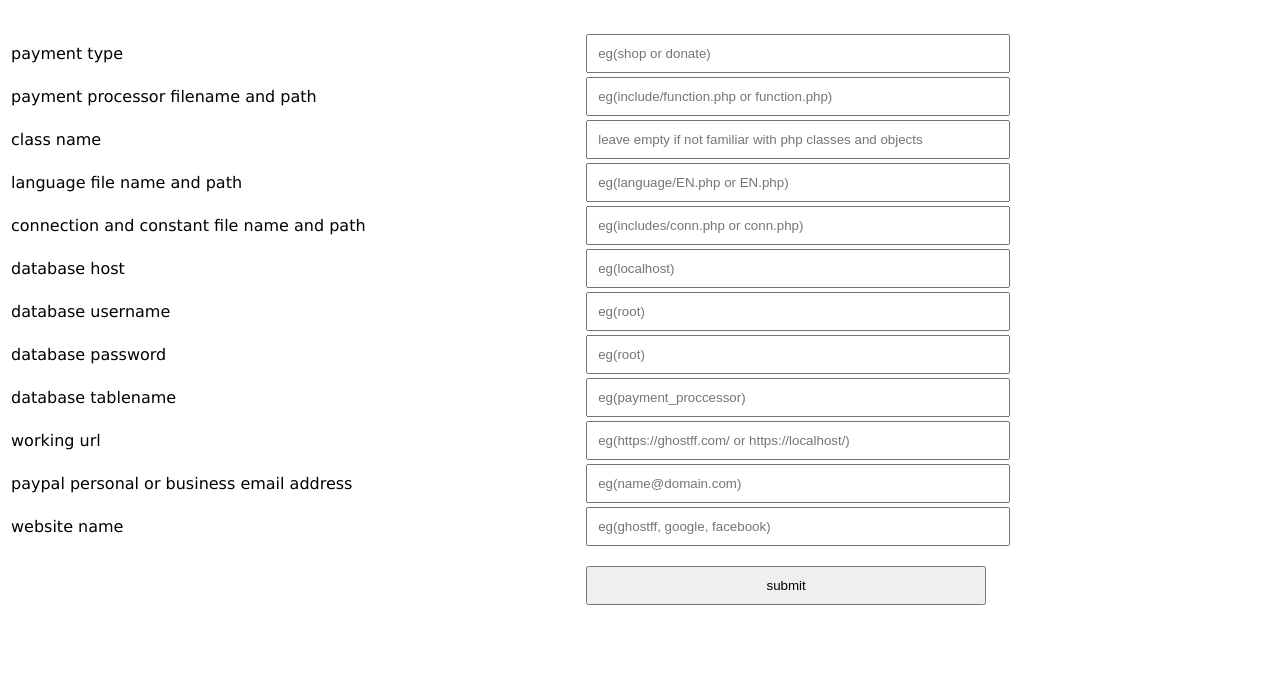
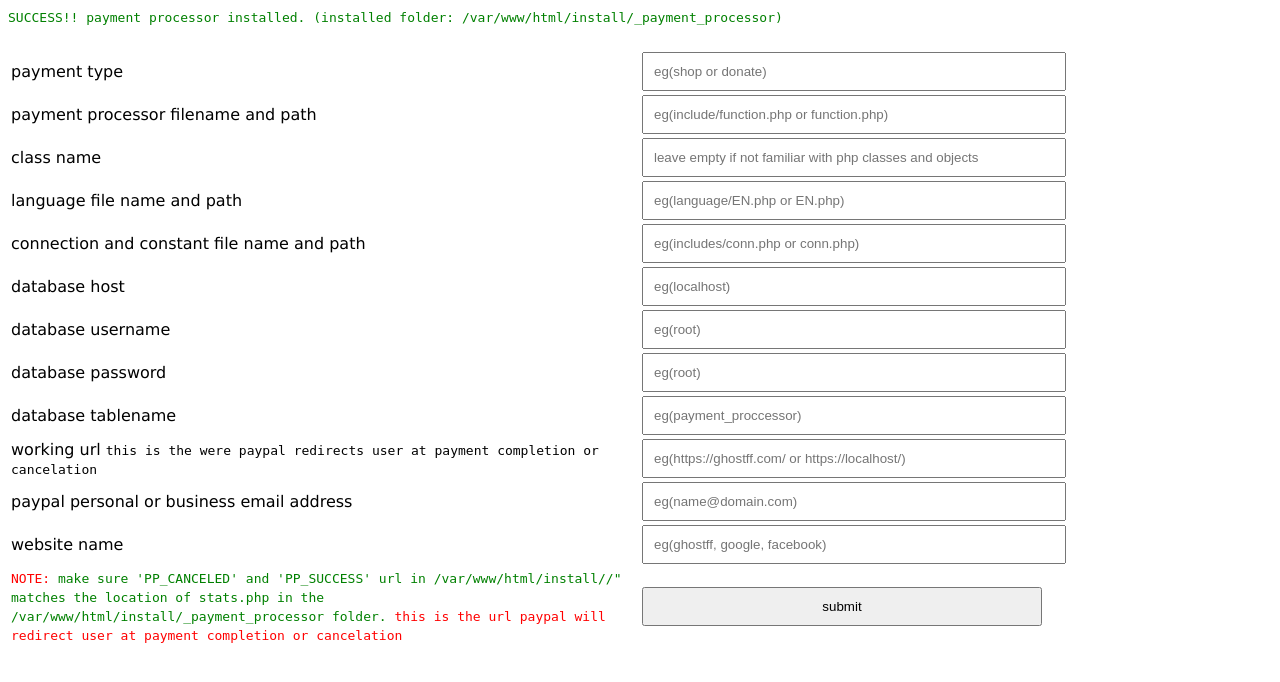
Before and after one commit to Ghostff/php_paypal_payment_processor, a PHP site: page /install/index.php in a window 1280 px wide. Shown: the top 682 px of the page. Run offline with PHP 8.4, Linux system fonts and the light colour scheme.

Commit message:
update: v1.0

```diff
--- a/install/index.php
+++ b/install/index.php
@@ -23,9 +23,10 @@
 		}
 		$m++;
 	}
-	if($err === 0)
+	require_once('sql.php');//make database and tables
+	if($err === 0 && $new_error == false)
 	{
-		$dir = 'rendered_'.$data[0].'_payment_processor_folder';
+		$dir = 'rendered_'.$data[0].'_payment_processor';
 		if(is_dir($dir))
 			@unlink($dir);
 		@mkdir($dir);
@@ -47,6 +48,7 @@
 						mkdir($new_dir);
 				}
 			}
+			$folder = str_replace('//', '/', $folder);
 			return true;
 		};
 
@@ -63,38 +65,39 @@
 			}
 
 		};
-		$file_cont = str_replace(array('%m0%', '%m00%', '%m1%', '%m2%', '%m3%'), array('<?php', '?>', $data[1], $data[2], $data[10]),
+		$data[2] = (trim($data[2]) == false)? $data[0]:$data[2];
+		$file_cont = str_replace(array('%m0%', '%m00%', '%m1%', '%m2%'), array('<?php', '?>', $data[1], $data[2]),
 								base64_decode(file_get_contents($data[0].'.index.txt')));
 		file_put_contents($dir.'/index.php',  $file_cont);//make index file
-		//dubuger: file_put_contents($dir.'/index.php',  base64_decode(file_get_contents($data[0].'.index.txt')));
+		//file_put_contents($dir.'/index.php',  base64_decode(file_get_contents($data[0].'.index.txt'))); dubuger: index.index
 		if($fileamke($data[1], $folder)){
 			//make function file
 			$file_cont = str_replace(array('%m0%', '%m00%', '%m1%', '%m2%', '%m3%'),
 									array('<?php', '?>', $inc_path($data[4], $data[1], $folder), $inc_path($data[3], $data[1], $folder), $data[2]),
 									base64_decode(file_get_contents($data[0].'.funcs.txt')));
 			file_put_contents($dir.'/'.$data[1],  $file_cont);
-			//dubuger: file_put_contents($dir.'/'.$data[1],  base64_decode(file_get_contents($data[0].'.funcs.txt')));
+			//file_put_contents($dir.'/'.$data[1],  base64_decode(file_get_contents($data[0].'.funcs.txt'))); dubuger: funcs.php
 		}
 		if($fileamke($data[3])){
 			//make language file
 			$file_cont = str_replace(array('%m0%', '%m00%', '%m000%'),  array('<?php', '?>', $data[2]),
 								base64_decode(file_get_contents($data[0].'.lang.txt')));
 			file_put_contents($dir.'/'.$data[3], $file_cont);
-			//dubuger: file_put_contents($dir.'/'.$data[4],  base64_decode(file_get_contents($data[0].'.lang.txt')));
+			//file_put_contents($dir.'/'.$data[3],  base64_decode(file_get_contents($data[0].'.lang.txt'))); dubuger: lang.php
 		}
 		if($fileamke($data[4], $folder)){
 			//make connection and const file
-			$file_cont = str_replace(array('%m0%', '%m00%', '%m1%', '%m2%', '%m3%', '%m4%', '%m5%', '%m6%',),
-									array('<?php', '?>', $data[11], $data[5], $data[6], $data[7], $data[8], $data[9]),
+			$file_cont = str_replace(array('%m0%', '%m00%', '%m1%', '%m2%', '%m3%', '%m4%', '%m5%', '%m6%', '%m7%'),
+									array('<?php', '?>', $data[11], $data[5], $data[6], $data[7], $data[8], $data[9], $data[10]),
 									base64_decode(file_get_contents($data[0].'.conn.txt')));
 			file_put_contents($dir.'/'.$data[4],  $file_cont);
-			//dubuger: file_put_contents($dir.'/'.$data[4],  base64_decode(file_get_contents($data[0].'.conn.txt')));
+			//file_put_contents($dir.'/'.$data[4],  base64_decode(file_get_contents($data[0].'.conn.txt'))); dubuger: conn.php
 		}
 		//make stats file
 		$file_cont = str_replace(array('%m0%', '%m00%', '%m1%', '%m2%'),  array('<?php', '?>', $data[1], $data[2]),
 								base64_decode(file_get_contents($data[0].'.stats.txt')));
 		file_put_contents($dir.'/stats.php',  $file_cont);
-		//file_put_contents($dir.'/stats.php',  base64_decode(file_get_contents($data[0].'.stats.txt')));
+		//file_put_contents($dir.'/stats.php',  base64_decode(file_get_contents($data[0].'.stats.txt'))); dubuger: stats.php
 	}
 }
 
@@ -108,11 +111,8 @@
 <title>Untitled Document</title>
 </head>
 <body>
-<style>
-input{padding:10px; width: 400px;}
-.green{ border:1px solid green; }
-.red{border:1px solid red;}
-</style>
+<style>input{padding:10px; width: 400px;}.green{ border:1px solid green; }.red{border:1px solid red;}.cgreen{color:green;}.cred{color:red;}</style>
+<?php if(@$new_error){ ?> <code class="cred"><?php echo $new_error; ?></code> <?php }else{ ?> <code class="cgreen">SUCCESS!! <?php echo @$_POST['PT']; ?> payment processor installed. (installed folder: <?php echo dirname(__FILE__).DIRECTORY_SEPARATOR.@$_POST['PT']; ?>_payment_processor)</code> <?php } ?>
 <table width="100%" border="0" style="font-family:'Lucida Grande', 'Lucida Sans Unicode', 'Lucida Sans', 'DejaVu Sans', Verdana, sans-serif;">
 <form method="post" action="index.php">
   <tbody>
@@ -157,7 +157,7 @@
       <td><input name="DT" value="<?php echo @$_POST['DT']; ?>" placeholder="eg(payment_proccessor)" class="<?php echo @$a[8][0]; ?>"><?php echo @$a[8][1]; ?></td>
     </tr>
     <tr>
-      <td>working url</td>
+      <td>working url <code>this is the were paypal redirects user at payment completion or cancelation</code></td>
       <td><input name="WN" value="<?php echo @$_POST['WN']; ?>" placeholder="eg(https://ghostff.com/ or https://localhost/)" class="<?php echo @$a[9][0]; ?>"><?php echo @$a[9][1]; ?></td>
     </tr>
     <tr>
@@ -169,7 +169,7 @@
       <td><input name="WW" value="<?php echo @$_POST['WW']; ?>" placeholder="eg(ghostff, google, facebook)" class="<?php echo @$a[11][0]; ?>"><?php echo @$a[11][1]; ?></td>
     </tr>
     <tr>
-      <td></td>
+      <td width="50%"><?php if(!@$new_error){ ?><code class="cred">NOTE: </code> <code class="cgreen">make sure 'PP_CANCELED' and 'PP_SUCCESS' url in  <?php echo dirname(__FILE__).DIRECTORY_SEPARATOR.@$_POST['PT'].DIRECTORY_SEPARATOR.@$_POST['CN']; ?>" matches the location of stats.php in the <?php echo dirname(__FILE__).DIRECTORY_SEPARATOR.@$_POST['PT']; ?>_payment_processor folder. <code class="cred">this is the url paypal will redirect user at payment completion or cancelation</code></code><?php } ?></td>
       <td> <p /><input name="submit" value="submit" type="submit">    </tr>
   </tbody>
   </form>
--- /dev/null
+++ b/install/index1.php
@@ -0,0 +1,2 @@
+<?php
+echo base64_encode(file_get_contents('k.inc')); ?>
```
Also changed, not shown: install/donate.conn.txt (+1 -1 lines), install/donate.funcs.txt (+1 -1 lines), install/donate.lang.txt (+1 -1 lines), install/shop.conn.txt (+1 -1 lines), install/shop.funcs.txt (+1 -1 lines), install/shop.index.txt (+1 -1 lines), install/shop.lang.txt (+1 -1 lines).
